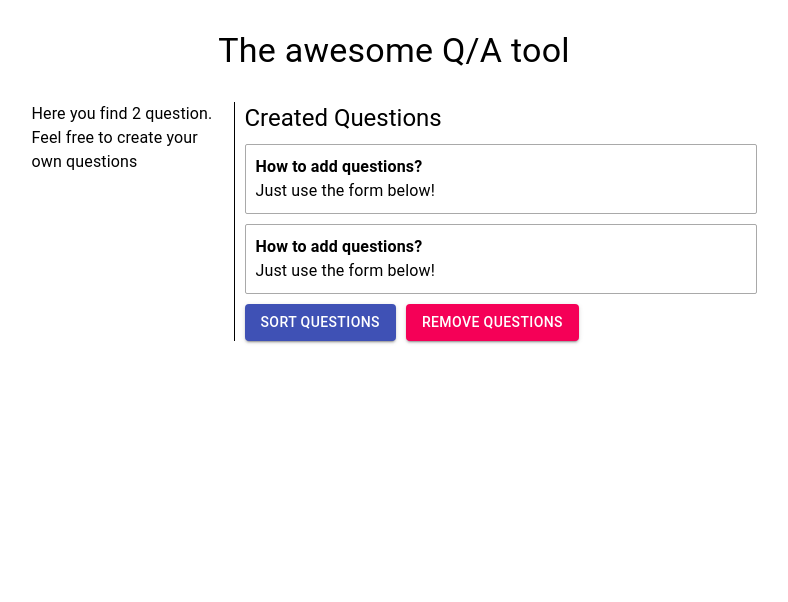
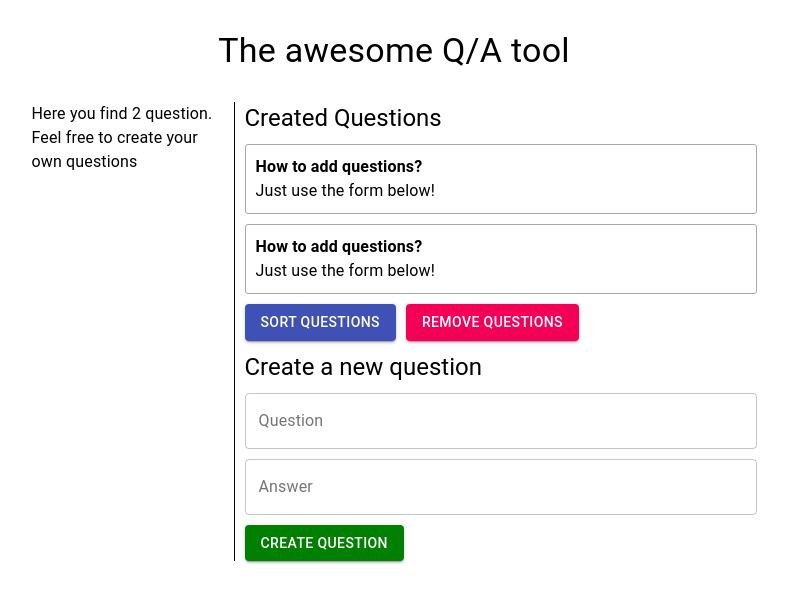
Before and after one commit to marcowilliam/qa-tool, a React (Create React App) app: page / in a window 1280 px wide. Shown: the top 602 px of the page, without its empty margins (246-1034 px from the left). Built offline with nearby package versions, Linux system fonts and the light colour scheme.

Commit message:
Create questions form component

```diff
--- a/package.json
+++ b/package.json
@@ -4,6 +4,7 @@
   "private": true,
   "dependencies": {
     "@material-ui/core": "^4.6.0",
+    "formik": "^2.0.3",
     "react": "^16.11.0",
     "react-dom": "^16.11.0",
     "react-router-dom": "^5.1.2",
--- /dev/null
+++ b/src/components/QuestionsForm.jsx
@@ -0,0 +1,71 @@
+import React from 'react';
+import { makeStyles } from '@material-ui/core/styles';
+import Typography from '@material-ui/core/Typography';
+import TextField from '@material-ui/core/TextField';
+import Button from '@material-ui/core/Button';
+import { Formik, Form, Field, ErrorMessage } from 'formik';
+
+export default function QuestionsForm() {
+    const classes = useStyles();
+
+    return (
+        <>
+            <Typography variant='h5'> Create a new question </Typography>
+            <Formik
+                initialValues={{
+                    question: '',
+                    answer: ''
+                }}
+                validate={values => {
+                    const errors = {};
+                    if (!values.question) {
+                        errors.question = 'Question Required';
+                    }
+                    if (!values.answer) {
+                        errors.answer = 'Answer Required';
+                    }
+                    return errors;
+                }}
+                onSubmit={(values, { setSubmitting }) => {
+                    setTimeout(() => {
+                        alert(JSON.stringify(values, null, 2));
+                        setSubmitting(false);
+                    }, 5000);
+                }}
+            >
+                {({ isSubmitting, handleChange }) => (
+                    <Form>
+                        <div className={classes.formRow}>
+                            <TextField fullWidth label="Question" type="text" name="question" onChange={handleChange} variant="outlined" />
+                            <ErrorMessage className={classes.errorMessage} name="question" component="div" />
+                        </div>
+                        <div className={classes.formRow}>
+                            <TextField fullWidth label="Answer" type="text" name="answer" onChange={handleChange} variant="outlined" />
+                            <ErrorMessage className={classes.errorMessage} name="answer" component="div" />
+                        </div>
+                        <Button type="submit" variant="contained" color="primary" className={classes.button}>
+                            Create question
+                        </Button>
+                    </Form>
+                )}
+            </Formik>
+        </>
+    );
+}
+
+const useStyles = makeStyles({
+    formRow: {
+        marginTop: 10,
+        height: '10%'
+    },
+    button: {
+        marginTop: 10,
+        marginRight: 10,
+        background: 'green',
+        color: 'white',
+    },
+    errorMessage: {
+        color: '#e50000',
+        fontSize: 10,
+    }
+});
--- a/src/components/QuestionsList.jsx
+++ b/src/components/QuestionsList.jsx
@@ -4,7 +4,7 @@ import Button from '@material-ui/core/Button';
 import Typography from '@material-ui/core/Typography';
 import Collapse from '@material-ui/core/Collapse';
 
-export default function QuestionsList(props) {
+export default function QuestionsList() {
     const classes = useStyles();
     const [showAnswer, setShowAnswer] = useState(false);
 
@@ -29,10 +29,10 @@ export default function QuestionsList(props) {
             </div>
             <Button variant="contained" color="primary" className={classes.button}>
                 Sort Questions
-                </Button>
+            </Button>
             <Button variant="contained" color="secondary" className={classes.button}>
                 Remove Questions
-                </Button>
+            </Button>
         </>
     );
 }
@@ -40,7 +40,7 @@ export default function QuestionsList(props) {
 const useStyles = makeStyles({
     questionsRow: {
         border: '1px solid #A9A9A9',
-        borderRadius: '2px',
+        borderRadius: '3px',
         marginTop: 10,
         padding: '10px 0 10px 10px',
         cursor: 'pointer'
--- a/src/containers/Home.jsx
+++ b/src/containers/Home.jsx
@@ -1,6 +1,7 @@
 import React from 'react';
 import { makeStyles } from '@material-ui/core/styles';
 import QuestionsList from '../components/QuestionsList'
+import QuestionsForm from '../components/QuestionsForm'
 import QuestionsCounter from '../components/QuestionsCounter'
 import Typography from '@material-ui/core/Typography';
 
@@ -14,10 +15,13 @@ export default function Home(props) {
             </div>
             <div className={classes.content}>
                 <div className={classes.questionsCounterContainer}>
-                    <QuestionsCounter questionsLength={2}/>
+                    <QuestionsCounter questionsLength={2} />
                 </div>
                 <div className={classes.questionsListContainer}>
                     <QuestionsList />
+                    <div className={classes.separator}>
+                        <QuestionsForm />
+                    </div>
                 </div>
             </div>
         </>
@@ -44,5 +48,8 @@ const useStyles = makeStyles({
         width: '40%',
         borderLeft: '1px solid',
         paddingLeft: 10,
+    },
+    separator: {
+        marginTop: 10,
     }
 });
```
Also changed, not shown: 1 other file (tests, documents, lock files or other folders).
